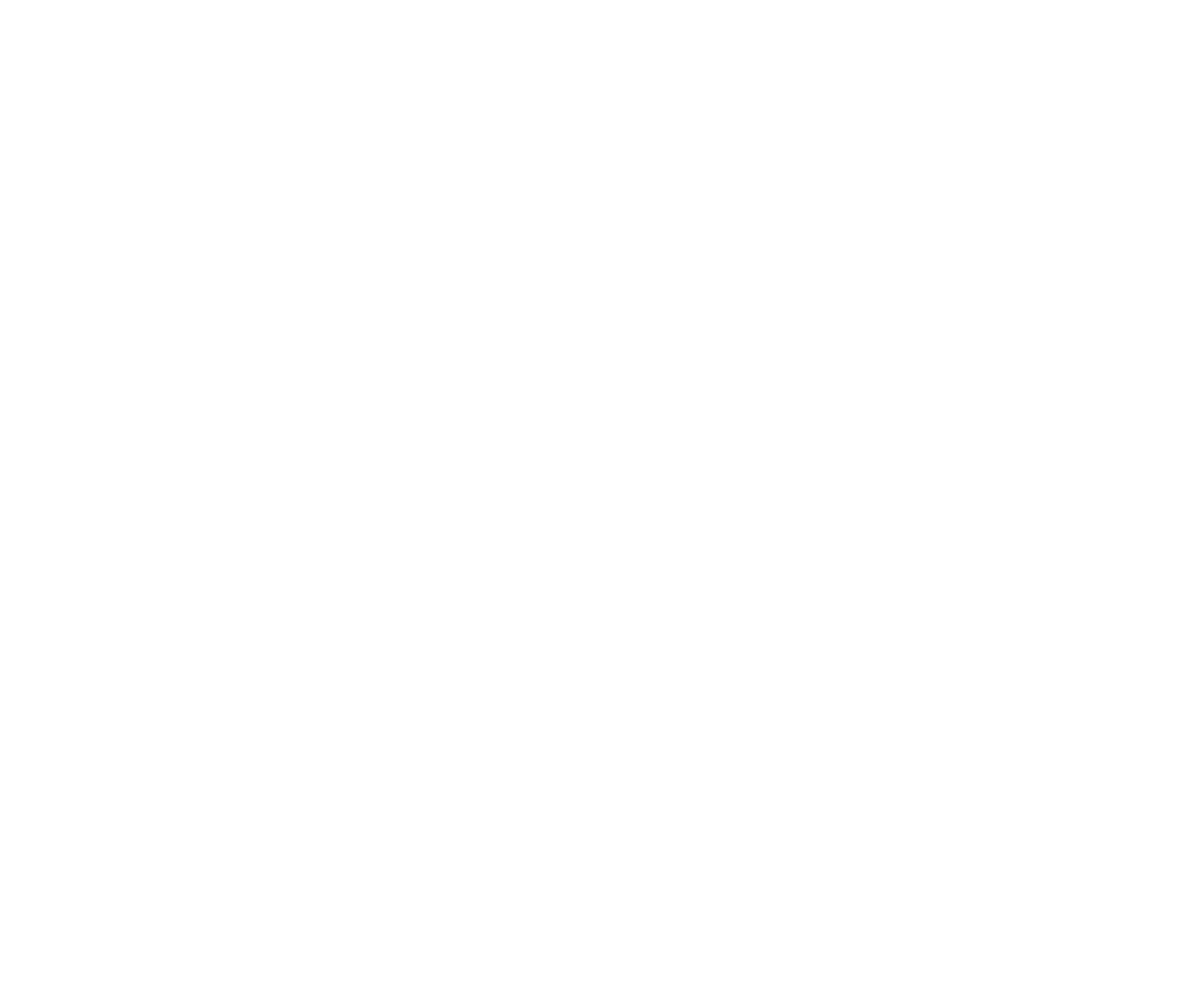
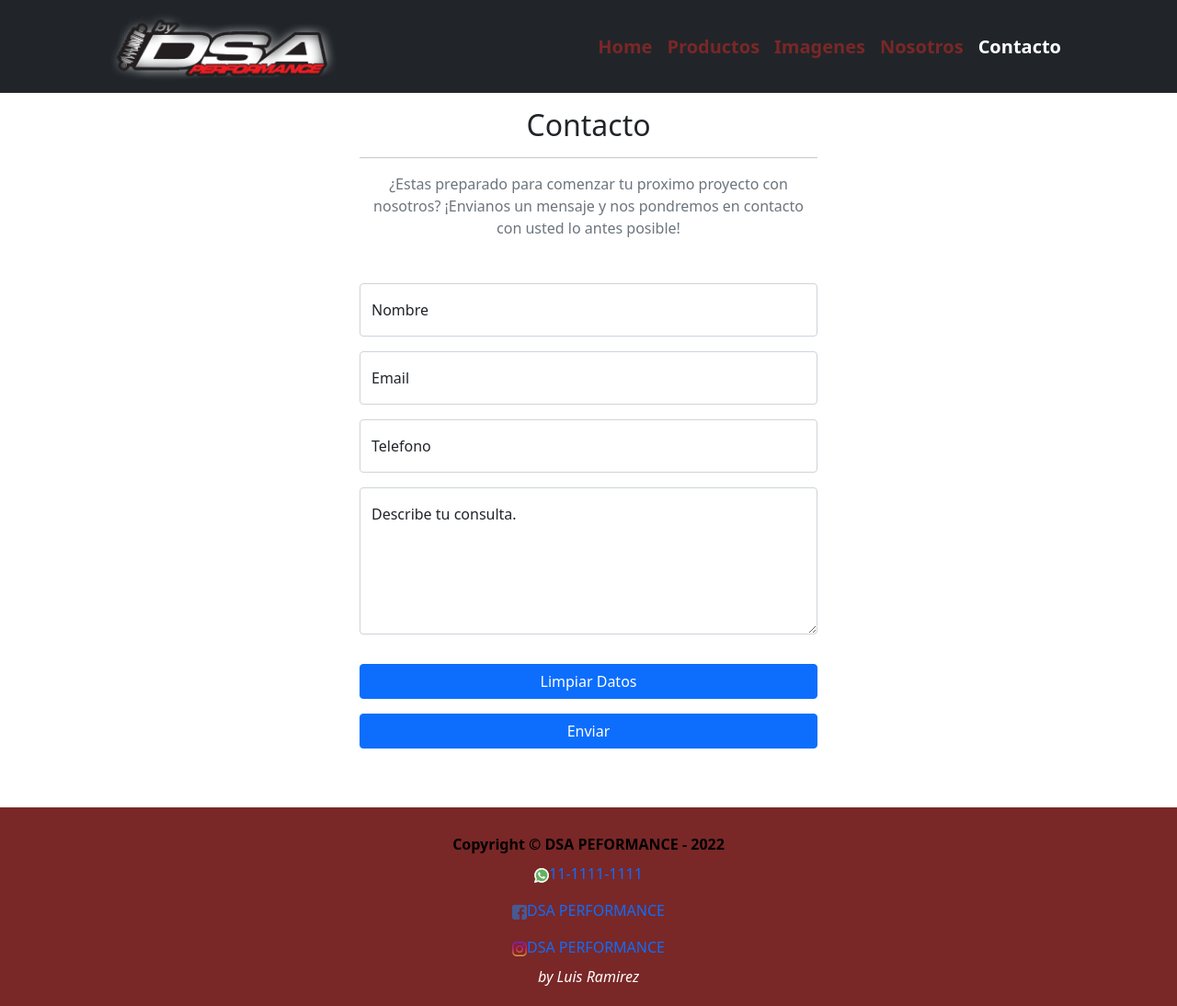
Before and after one commit to rmz95/dsaperformance-bootstrap, a plain HTML site: page pages/contacto.html in a window 1280 px wide. Shown: the whole page at 92% size. Before the commit the page ends 800 px from the top, so only its background shows below. Drawn offline with nearby package versions, Linux system fonts and the light colour scheme.

Commit message:
Segunda entrega proyecto final

```diff
--- a/pages/contacto.html
+++ b/pages/contacto.html
@@ -0,0 +1,97 @@
+<!DOCTYPE html>
+<html lang="en">
+<head>
+    <meta charset="utf-8" />
+    <meta name="viewport" content="width=device-width, initial-scale=1, shrink-to-fit=no" />
+    <meta name="description" content="" />
+    <meta name="author" content="" />
+    <title>DSA PERFORMANCE - Contacto</title>
+    <!-- Favicon-->
+    <link rel="icon" type="image/x-icon" href="../assets/favicon.ico" />
+    <!-- Core theme CSS (includes Bootstrap)-->
+    <link rel="stylesheet" href="../css/styles.css">
+</head>
+<body>
+    <nav class="navbar navbar-expand-lg navbar-dark bg-dark">
+        <div class="container px-5 fs-5 fw-bold">
+            <a class="navbar-brand" href="#!"><img src="../assets/images/logodsa.png" alt="logodsa" width="250px" height="75px"></a>
+            <button class="navbar-toggler" type="button" data-bs-toggle="collapse" data-bs-target="#navbarSupportedContent" aria-controls="navbarSupportedContent" aria-expanded="false" aria-label="Toggle navigation"><span class="navbar-toggler-icon"></span></button>
+            <div class="collapse navbar-collapse" id="navbarSupportedContent">
+                <ul class="navbar-nav ms-auto mb-2 mb-lg-0">
+                    <li class="nav-item"><a class="nav-link" href="../index.html">Home</a></li>
+                    <li class="nav-item"><a class="nav-link" href="./productos.html">Productos</a></li>
+                    <li class="nav-item"><a class="nav-link" href="./imagenes.html">Imagenes</a></li>
+                    <li class="nav-item"><a class="nav-link" href="./nosotros.html">Nosotros</a></li>
+                    <li class="nav-item"><a class="nav-link active" aria-current="page" href="#">Contacto</a></li>
+                </ul>
+            </div>
+        </div>
+    </nav>
+    <main>
+        <div class="container px-4 px-lg-5 py-3">
+            <div class="row gx-4 gx-lg-5 justify-content-center">
+                <div class="col-lg-8 col-xl-6 text-center">
+                    <h2 class="mt-0">Contacto</h2>
+                    <hr class="divider">
+                    <p class="text-muted mb-5">¿Estas preparado para comenzar tu proximo proyecto con nosotros? ¡Envianos un mensaje y nos pondremos en contacto con usted lo antes posible!</p>
+                </div>
+            </div>
+            <div class="row gx-4 gx-lg-5 justify-content-center mb-5">
+                <div class="col-lg-6">
+                    <form id="contactForm" data-sb-form-api-token="API_TOKEN">
+                        <!-- Name input-->
+                        <div class="form-floating mb-3">
+                            <input class="form-control" id="name" type="text" placeholder="Enter your name..." data-sb-validations="required" data-sb-can-submit="no">
+                            <label for="name">Nombre</label>
+                            <div class="invalid-feedback" data-sb-feedback="name:required">Necesitamos tu nombre.</div>
+                        </div>
+                        <!-- Email address input-->
+                        <div class="form-floating mb-3">
+                            <input class="form-control" id="email" type="email" placeholder="dsa@dsaperformance.com" data-sb-validations="required,email" data-sb-can-submit="no">
+                            <label for="email">Email</label>
+                            <div class="invalid-feedback" data-sb-feedback="email:required">Direccion de Email requerida.</div>
+                            <div class="invalid-feedback" data-sb-feedback="email:email">Email no valido.</div>
+                        </div>
+                        <!-- Phone number input-->
+                        <div class="form-floating mb-3">
+                            <input class="form-control" id="phone" type="tel" placeholder="(123) 456-7890" data-sb-validations="required" data-sb-can-submit="no">
+                            <label for="phone">Telefono</label>
+                            <div class="invalid-feedback" data-sb-feedback="phone:required">Un numero de telefono es requerido.</div>
+                        </div>
+                        <!-- Message input-->
+                        <div class="form-floating mb-3">
+                            <textarea class="form-control" id="message" type="text" placeholder="Deja tu mensaje aqui..." style="height: 10rem" data-sb-validations="required" data-sb-can-submit="no"></textarea>
+                            <label for="message">Describe tu consulta.</label>
+                        </div>
+                        <!-- Submit Button-->
+                        <div class="d-grid py-3"><button class="btn btn-primary btn-xl" id="submitButton" type="reset">Limpiar Datos</button></div>
+                        <div class="d-grid"><button class="btn btn-primary btn-xl disable" id="submitButton" type="submit">Enviar</button></div>
+                    </form>
+                </div>
+            </div>
+        </div>
+    </main>
+        <!-- Footer-->
+        <footer class="py-1 bg-danger">
+            <div class="container px-4 px-lg-5 pt-4"><p class="m-0 text-center text-black fw-bold">Copyright &copy; DSA PEFORMANCE - 2022</p></div>
+
+                <div class="container px-4 px-lg-5">
+                        <div class="m-0 text-center text-white nav-link">
+                        <span><a href="https://www.whatsapp.com" class="text-decoration-none"><img src="../assets/icons/whatsapp.png" alt="whatsapp16px">11-1111-1111</span>
+                        </div>
+                        <div class="m-0 text-center text-white nav-link"><span><a href="https://www.facebook.com" class="text-decoration-none"><img src="../assets/icons/facebook.png" alt="facebook16px">DSA PERFORMANCE</span>
+                        </div>
+                        <div class="m-0 text-center text-white nav-link">
+                        <span><a href="https://www.instagram.com/" class="text-decoration-none"><img src="../assets/icons/instagram.png" alt="instagram16px">DSA PERFORMANCE</a></span>
+                        </div>
+                        <div class="m-0 text-center text-white">
+                            <p class="fst-italic">by Luis Ramirez</p>
+                        </div>
+                </div>
+        </footer>
+            <!-- Bootstrap core JS-->
+            <script src="https://cdn.jsdelivr.net/npm/bootstrap@5.1.3/dist/js/bootstrap.bundle.min.js"></script>
+            <!-- Core theme JS-->
+            <script src="js/scripts.js"></script>
+</body>
+</html>
```
Also changed, not shown: pages/imagenes.html (+2 -2 lines), pages/nosotros.html (+72 -0 lines), pages/productos.html (+3 -3 lines).
